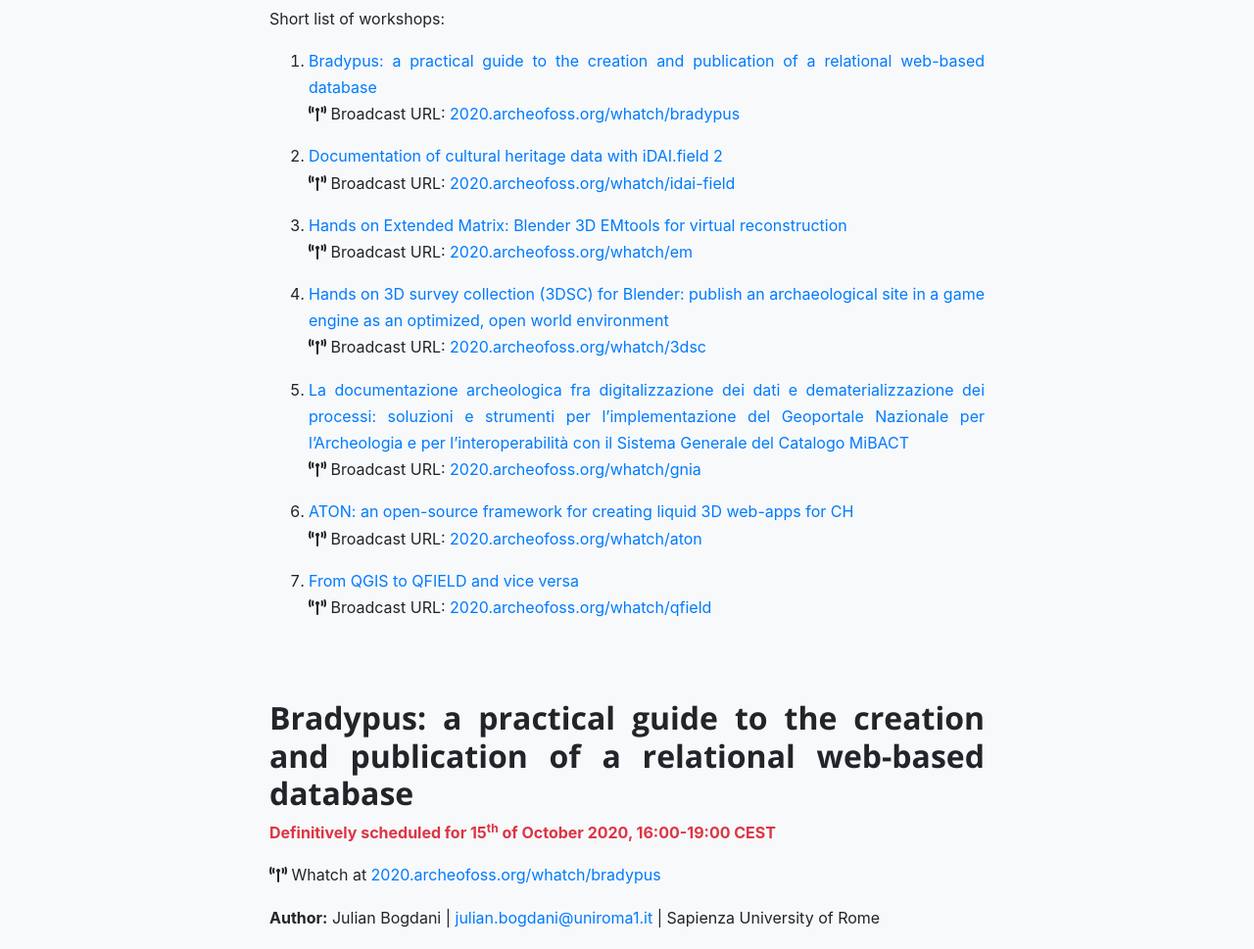
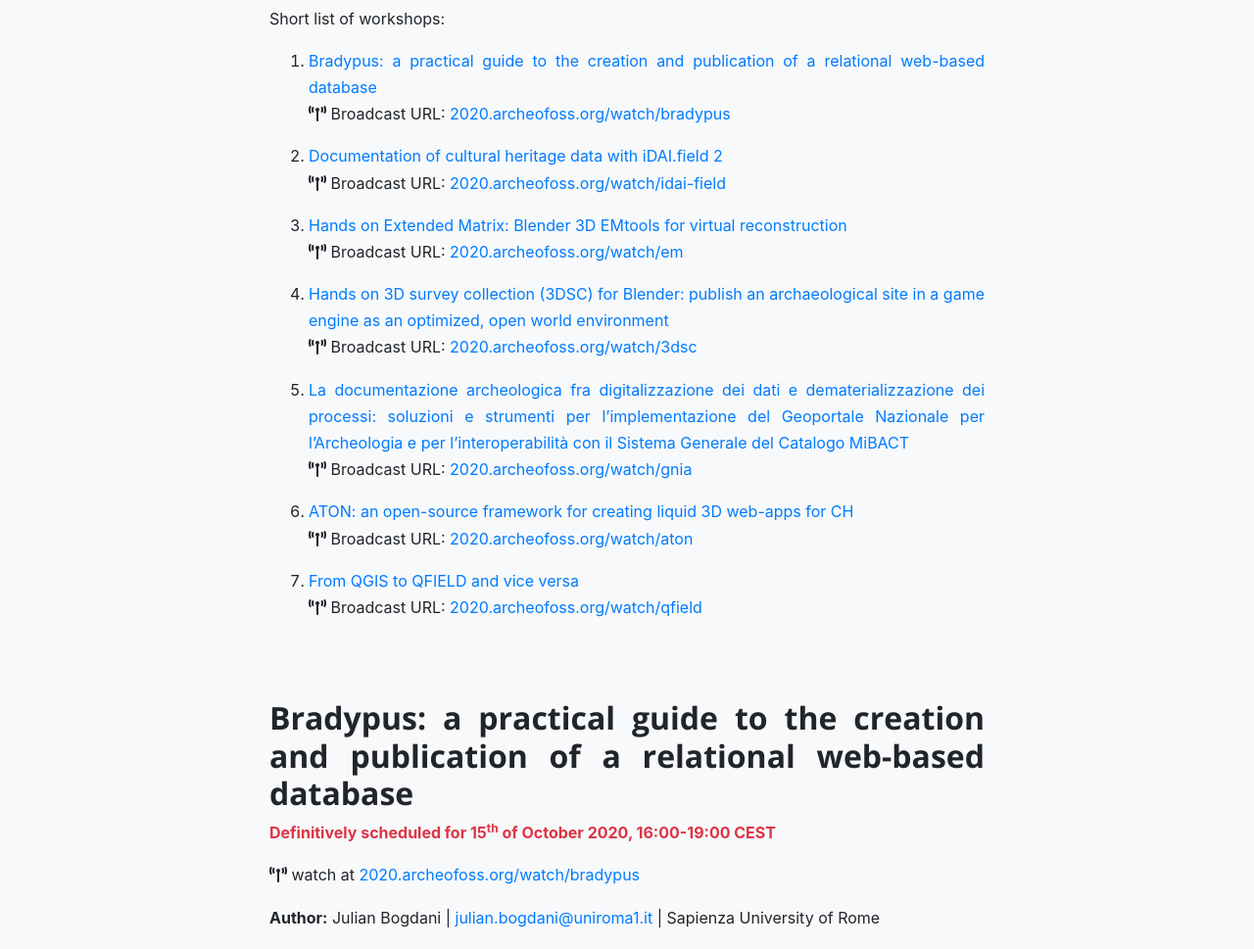
Before and after one commit to archeofoss/archeofoss2020, a Jekyll site: the page built from workshops.md, in a window 1280 px wide and 1400 px high. Shown: the part 428-1397 px from the top of the window at 98% size. Built offline with Jekyll 4.4.1, drawn with Linux system fonts in a browser that asks for light colours; nearby versions of some CDN libraries; some of the changed text lies outside the part shown.

Commit message:
Typo fix

```diff
--- a/workshops.md
+++ b/workshops.md
@@ -13,32 +13,32 @@
 Short list of workshops:
 
 1. [Bradypus: a practical guide to the creation and publication of a relational web-based database](#bradypus-a-practical-guide-to-the-creation-and-publication-of-a-relational-web-based-database)
-<i class="fas fa-broadcast-tower"></i> Broadcast URL: [2020.archeofoss.org/whatch/bradypus](/whatch/bradypus)
+<i class="fas fa-broadcast-tower"></i> Broadcast URL: [2020.archeofoss.org/watch/bradypus](/watch/bradypus)
 
 2. [Documentation of cultural heritage data with iDAI.field 2](#documentation-of-cultural-heritage-data-with-idaifield-2)
-<i class="fas fa-broadcast-tower"></i> Broadcast URL: [2020.archeofoss.org/whatch/idai-field](/whatch/idai-field)
+<i class="fas fa-broadcast-tower"></i> Broadcast URL: [2020.archeofoss.org/watch/idai-field](/watch/idai-field)
 
 3. [Hands on Extended Matrix: Blender 3D EMtools for virtual reconstruction](#hands-on-extended-matrix-blender-3d-emtools-for-virtual-reconstruction)
-<i class="fas fa-broadcast-tower"></i> Broadcast URL: [2020.archeofoss.org/whatch/em](/whatch/em)
+<i class="fas fa-broadcast-tower"></i> Broadcast URL: [2020.archeofoss.org/watch/em](/watch/em)
 
 4. [Hands on 3D survey collection (3DSC) for Blender: publish an archaeological site in a game engine as an optimized, open world environment](#hands-on-3d-survey-collection-3dsc-for-blender-publish-an-archaeological-site-in-a-game-engine-as-an-optimized-open-world-environment)
-<i class="fas fa-broadcast-tower"></i> Broadcast URL: [2020.archeofoss.org/whatch/3dsc](/whatch/3dsc)
+<i class="fas fa-broadcast-tower"></i> Broadcast URL: [2020.archeofoss.org/watch/3dsc](/watch/3dsc)
 
 5. [La documentazione archeologica fra digitalizzazione dei dati e dematerializzazione dei processi: soluzioni e strumenti per l’implementazione del Geoportale Nazionale per l’Archeologia e per l’interoperabilità con il Sistema Generale del Catalogo MiBACT](#la-documentazione-archeologica-fra-digitalizzazione-dei-dati-e-dematerializzazione-dei-processi-soluzioni-e-strumenti-per-limplementazione-del-geoportale-nazionale-per-larcheologia-e-per-linteroperabilità-con-il-sistema-generale-del-catalogo-mibact)
-<i class="fas fa-broadcast-tower"></i> Broadcast URL: [2020.archeofoss.org/whatch/gnia](/whatch/gnia)
+<i class="fas fa-broadcast-tower"></i> Broadcast URL: [2020.archeofoss.org/watch/gnia](/watch/gnia)
 
 6. [ATON: an open-source framework for creating liquid 3D web-apps for CH](#aton-an-open-source-framework-for-creating-liquid-3d-web-apps-for-ch)
-<i class="fas fa-broadcast-tower"></i> Broadcast URL: [2020.archeofoss.org/whatch/aton](/whatch/aton)
+<i class="fas fa-broadcast-tower"></i> Broadcast URL: [2020.archeofoss.org/watch/aton](/watch/aton)
 
 7. [From QGIS to QFIELD and vice versa](#from-qgis-to-qfield-and-vice-versa)
-<i class="fas fa-broadcast-tower"></i> Broadcast URL: [2020.archeofoss.org/whatch/qfield](/whatch/qfield)
+<i class="fas fa-broadcast-tower"></i> Broadcast URL: [2020.archeofoss.org/watch/qfield](/watch/qfield)
 
 ## Bradypus: a practical guide to the creation and publication of a relational web-based database
 
 {: .text-danger}
 **Definitively scheduled for 15<sup>th</sup> of October 2020, 16:00-19:00 CEST**
 
-<i class="fas fa-broadcast-tower"></i> Whatch at [2020.archeofoss.org/whatch/bradypus](/whatch/bradypus)
+<i class="fas fa-broadcast-tower"></i> watch at [2020.archeofoss.org/watch/bradypus](/watch/bradypus)
 
 **Author:** Julian Bogdani \| [julian.bogdani@uniroma1.it](mailto:julian.bogdani@uniroma1.it) \| Sapienza University of Rome
 
@@ -62,7 +62,7 @@
 {: .text-danger}
 **Definitively scheduled for 16<sup>th</sup> of October 2020, 16:00-19:00 CEST**
 
-<i class="fas fa-broadcast-tower"></i> Whatch at [2020.archeofoss.org/whatch/idai-field](/whatch/idai-field)
+<i class="fas fa-broadcast-tower"></i> watch at [2020.archeofoss.org/watch/idai-field](/watch/idai-field)
 
 **Authors:**
 - Juliane Watson \| [juliane.Watson@dainst.de](mailto:juliane.Watson@dainst.de) \| DAINST
@@ -107,7 +107,7 @@
 {: .text-danger}
 **Definitively scheduled for 15<sup>th</sup> of October 2020, 16:00-19:00 CEST**
 
-<i class="fas fa-broadcast-tower"></i> Whatch at [2020.archeofoss.org/whatch/em](/whatch/em)
+<i class="fas fa-broadcast-tower"></i> watch at [2020.archeofoss.org/watch/em](/watch/em)
 
 **Author:** Emanuel Demetrescu \| CNR ISPC
 
@@ -133,7 +133,7 @@
 {: .text-danger}
 **Definitively scheduled for 16<sup>th</sup> of October 2020, 16:00-19:00 CEST**
 
-<i class="fas fa-broadcast-tower"></i> Whatch at [2020.archeofoss.org/whatch/3dsc](/whatch/3dsc)
+<i class="fas fa-broadcast-tower"></i> watch at [2020.archeofoss.org/watch/3dsc](/watch/3dsc)
 
 **Author:** Emanuel Demetrescu \| CNR ISPC
 
@@ -154,7 +154,7 @@
 {: .text-danger}
 **Definitively scheduled for 17<sup>th</sup> of October 2020, 16:00-19:00 CEST**
 
-<i class="fas fa-broadcast-tower"></i> Whatch at [2020.archeofoss.org/whatch/gnia](/whatch/gnia)
+<i class="fas fa-broadcast-tower"></i> watch at [2020.archeofoss.org/watch/gnia](/watch/gnia)
 
 **Authors:**
 - Valeria Acconcia \| [valeria.acconcia@beniculturali.it](mailto:valeria.acconcia@beniculturali.it) \| MiBACT
@@ -197,7 +197,7 @@
 {: .text-danger}
 **Definitively scheduled for 17<sup>th</sup> of October 2020, 16:00-19:00 CEST**
 
-<i class="fas fa-broadcast-tower"></i> Whatch at [2020.archeofoss.org/whatch/aton](/whatch/aton)
+<i class="fas fa-broadcast-tower"></i> watch at [2020.archeofoss.org/watch/aton](/watch/aton)
 
 **Author:** Bruno Fanini \| CNR ISPC
 
@@ -225,7 +225,7 @@
 {: .text-danger}
 **Definitively scheduled for 17<sup>th</sup> of October 2020, 16:00-19:00 CEST**
 
-<i class="fas fa-broadcast-tower"></i> Whatch at [2020.archeofoss.org/whatch/qfield](/whatch/qfield)
+<i class="fas fa-broadcast-tower"></i> watch at [2020.archeofoss.org/watch/qfield](/watch/qfield)
 
 **Authors:** Roberto Montagnetti, Giuseppe Guarino
 
```
Also changed, not shown: _data/redirects.yaml (+13 -13 lines), watch/3dsc.md (renamed from whatch/3dsc.md), watch/aton.md (renamed from whatch/aton.md), watch/bradypus.md (renamed from whatch/bradypus.md), watch/d1-am.md (renamed from whatch/d1-am.md), watch/d1-pm.md (renamed from whatch/d1-pm.md), watch/d2-am.md (renamed from whatch/d2-am.md), watch/d2-pm.md (renamed from whatch/d2-pm.md), watch/d3-am.md (renamed from whatch/d3-am.md), watch/d3-pm.md (renamed from whatch/d3-pm.md), watch/em.md (renamed from whatch/em.md), watch/gnia.md (renamed from whatch/gnia.md), watch/idai-field.md (renamed from whatch/idai-field.md), watch/qfield.md (renamed from whatch/qfield.md).
